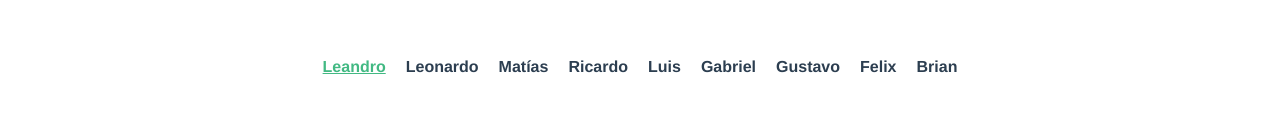
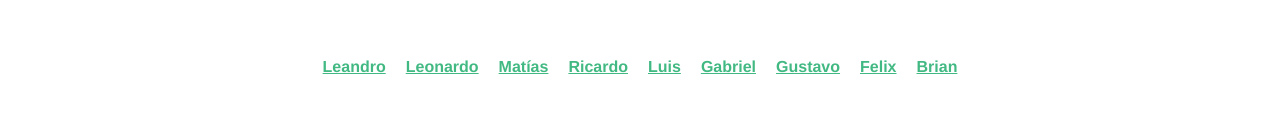
Before and after one commit to VueCodelab/codelab1, a Vue app: page / in a window 1280 px wide. Shown: the part 607-738 px from the top of the page. Built offline with nearby package versions, Linux system fonts and the light colour scheme.

Commit message:
Fix home links

```diff
--- a/src/components/Home.vue
+++ b/src/components/Home.vue
@@ -9,14 +9,14 @@
     <h4>
        <ul>
          <li><a href="https://github.com/learod">Leandro</a></li>
-         <li><a href="https://github.com/leferreyra"></a>Leonardo</li>
-         <li><a href="https://github.com/matiasmasca"></a>Matías</li>
-         <li><a href="https://github.com/ricardogauto11"></a>Ricardo</li>
-         <li><a href="https://github.com/the-guish"></a>Luis</li>
-         <li><a href="https://github.com/gabrielc63"></a>Gabriel</li>
-         <li><a href="https://github.com/mrgj"></a>Gustavo</li>
-         <li><a href="https://github.com/soyFelixBarros"></a>Felix</li>
-         <li><a href="https://github.com/Briant-Moreira"></a>Brian</li>
+         <li><a href="https://github.com/leferreyra">Leonardo</a></li>
+         <li><a href="https://github.com/matiasmasca">Matías</a></li>
+         <li><a href="https://github.com/ricardogauto11">Ricardo</a></li>
+         <li><a href="https://github.com/the-guish">Luis</a></li>
+         <li><a href="https://github.com/gabrielc63">Gabriel</a></li>
+         <li><a href="https://github.com/mrgj">Gustavo</a></li>
+         <li><a href="https://github.com/soyFelixBarros">Felix</a></li>
+         <li><a href="https://github.com/Briant-Moreira">Brian</a></li>
        </ul>
     </h4>
     <br>
```
